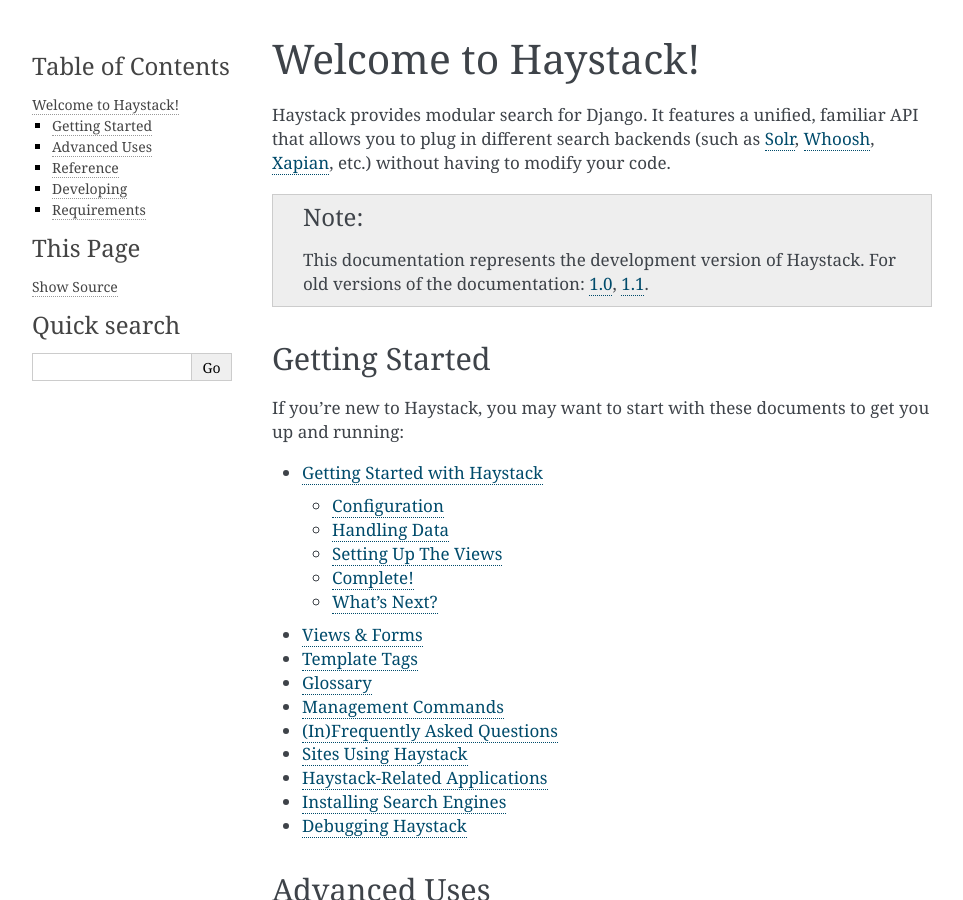
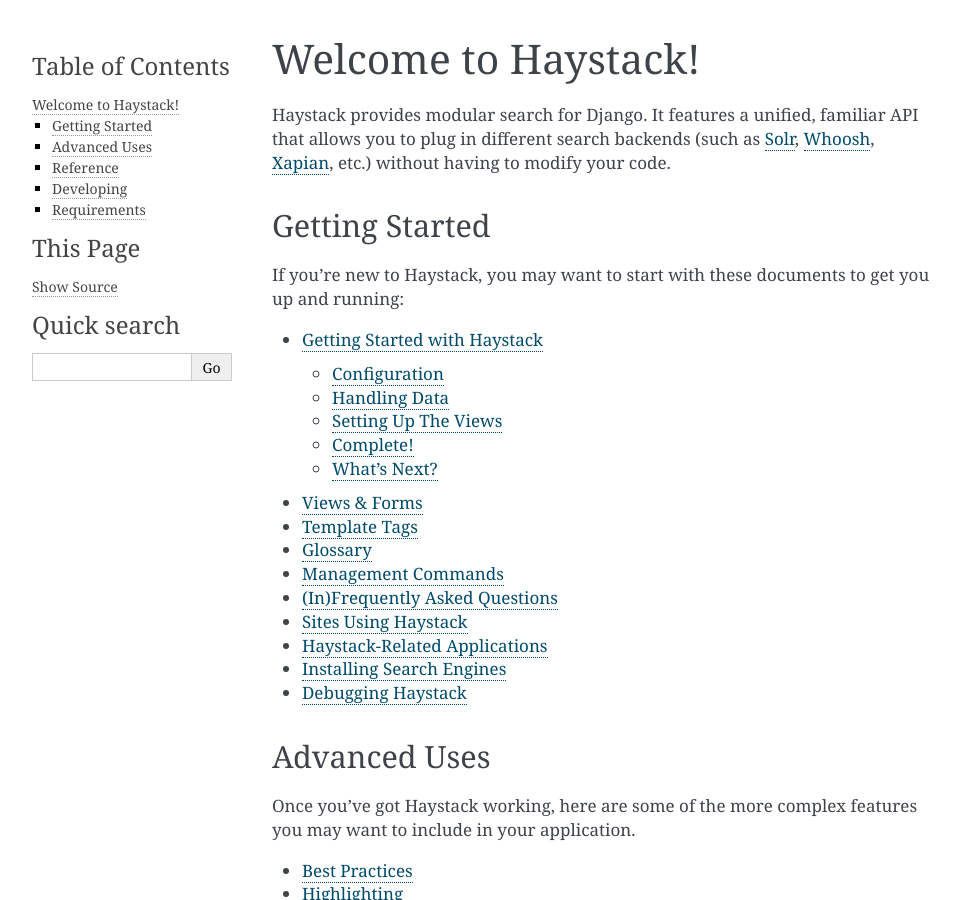
Before and after one commit to django-haystack/django-haystack, a Sphinx documentation site: the page built from docs/index.rst, in a window 1280 px wide and 900 px high. Shown: the whole window, without its empty margins (148-1111 px from the left). Built offline with Sphinx 7.4.7, drawn with Linux system fonts in a browser that asks for light colours.

Commit message:
Update docs/index.rst
1.2.7 is no longer a development version.

```diff
--- a/docs/index.rst
+++ b/docs/index.rst
@@ -9,14 +9,6 @@
 .. _Whoosh: http://whoosh.ca/
 .. _Xapian: http://xapian.org/
 
-
-.. note::
-
-    This documentation represents the development version of Haystack. For
-    old versions of the documentation: `1.0`_, `1.1`_.
-
-.. _`1.0`: http://docs.haystacksearch.org/1.0/
-.. _`1.1`: http://docs.haystacksearch.org/1.1/
 
 Getting Started
 ---------------
```
